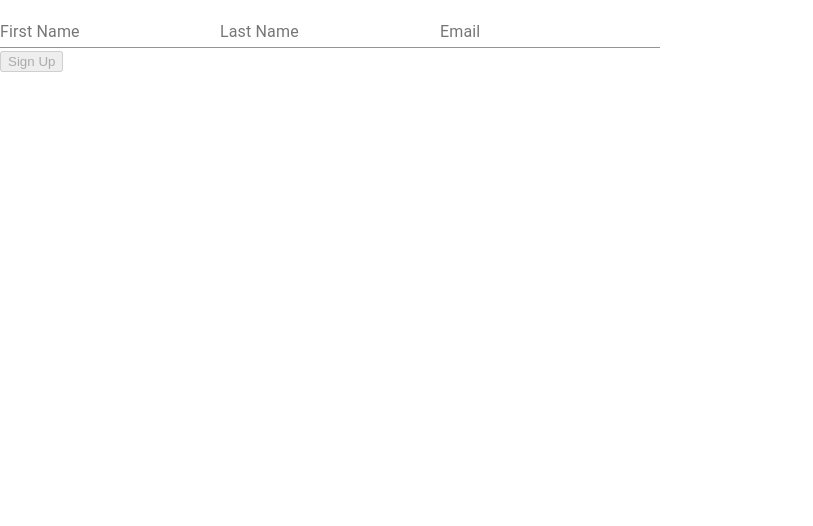
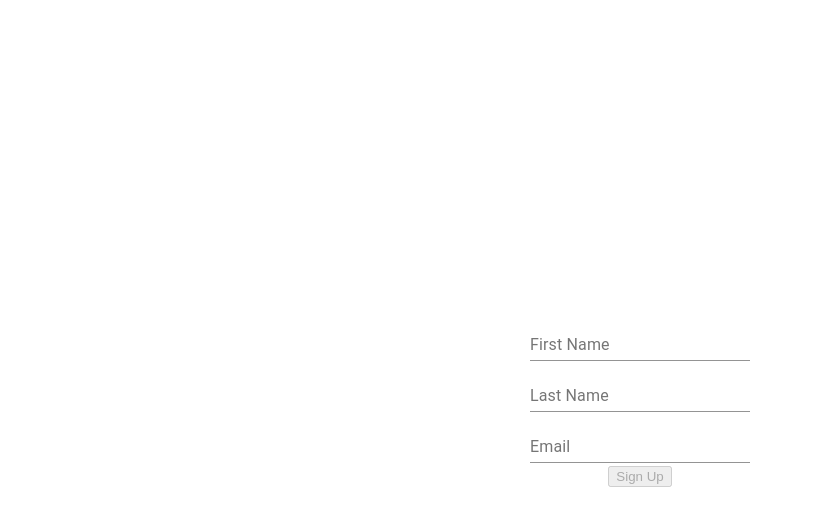
Before and after one commit to EhsanShakil/Multi-Step-Form-TypeScript, a React (Create React App) app: page / in a window 1280 px wide. Shown: the top 526 px of the page, without its empty margins (0-813 px from the left). Built offline with nearby package versions, Linux system fonts and the light colour scheme.

Commit message:
Updating

```diff
--- a/src/App.css
+++ b/src/App.css
@@ -1,38 +1,8 @@
-.App {
-  text-align: center;
-}
-
-.App-logo {
-  height: 40vmin;
-  pointer-events: none;
-}
-
-@media (prefers-reduced-motion: no-preference) {
-  .App-logo {
-    animation: App-logo-spin infinite 20s linear;
-  }
-}
-
-.App-header {
-  background-color: #282c34;
-  min-height: 100vh;
+.form {
   display: flex;
   flex-direction: column;
+  justify-content: center;
   align-items: center;
-  justify-content: center;
-  font-size: calc(10px + 2vmin);
-  color: white;
+  height: 100vh;
+  width: 100vw;
 }
-
-.App-link {
-  color: #61dafb;
-}
-
-@keyframes App-logo-spin {
-  from {
-    transform: rotate(0deg);
-  }
-  to {
-    transform: rotate(360deg);
-  }
-}
--- a/src/App.tsx
+++ b/src/App.tsx
@@ -1,47 +1,73 @@
-import React from 'react';
-import './App.css';
-import { Formik, Form, Field, ErrorMessage } from 'formik';
+import React from "react";
+import "./App.css";
+import { Formik, Form, Field, ErrorMessage } from "formik";
 import * as Yup from "yup";
-import {TextField} from '@material-ui/core'
+import { TextField } from "@material-ui/core";
 
 interface FormValues {
-  first_name: string,
-  last_name: string,
-  email: string,
+  first_name: string;
+  last_name: string;
+  email: string;
 }
 
 const initialValues: FormValues = {
-  first_name: '',
-  last_name: '',
-  email: '',
-}
+  first_name: "",
+  last_name: "",
+  email: "",
+};
 
 const nameSchema = Yup.object().shape({
   first_name: Yup.string().required(),
   last_name: Yup.string().required(),
-  email: Yup.string().required()
-})
+  email: Yup.string().required(),
+});
 
 const App = () => {
   const onSubmit = (values: FormValues): void => {
-    alert(values)
-  }
+    alert(JSON.stringify(values));
+  };
   return (
-    <Formik initialValues={initialValues} onSubmit={onSubmit} validationSchema={nameSchema}>
-      {({dirty, isValid}) => {
+    <Formik
+      initialValues={initialValues}
+      onSubmit={onSubmit}
+      validationSchema={nameSchema}
+    >
+      {({ dirty, isValid }) => {
         return (
           <Form>
-        <div>
-          {/* <label>Name</label> */}
-              <Field as={TextField} variant='standard' label='First Name' name='first_name' helperText={<ErrorMessage name='first_name'/>}/>
-              <Field as={TextField} variant='standard' label='Last Name' name='last_name' helperText={<ErrorMessage name='last_name'/>}/>
-              <Field as={TextField} variant='standard' label='Email' name='email' helperText={<ErrorMessage name='email'/>}/>
+            <div className="form">
+              {/* <label>Name</label> */}
+              <Field
+                as={TextField}
+                variant="standard"
+                label="First Name"
+                name="first_name"
+                helperText={<ErrorMessage name="first_name" />}
+              />
+              <Field
+                as={TextField}
+                variant="standard"
+                label="Last Name"
+                name="last_name"
+                helperText={<ErrorMessage name="last_name" />}
 
+              />
+              <Field
+                as={TextField}
+                variant="standard"
+                label="Email"
+                name="email"
+                helperText={<ErrorMessage name="email" />}
+              />
+              <button disabled={!dirty || !isValid} type="submit">
+                Sign Up
+              </button>
             </div>
-            <button disabled={!dirty || !isValid} type="submit">Sign Up</button>
-      </Form>)}}
+          </Form>
+        );
+      }}
     </Formik>
   );
-}
+};
 
 export default App;
```
